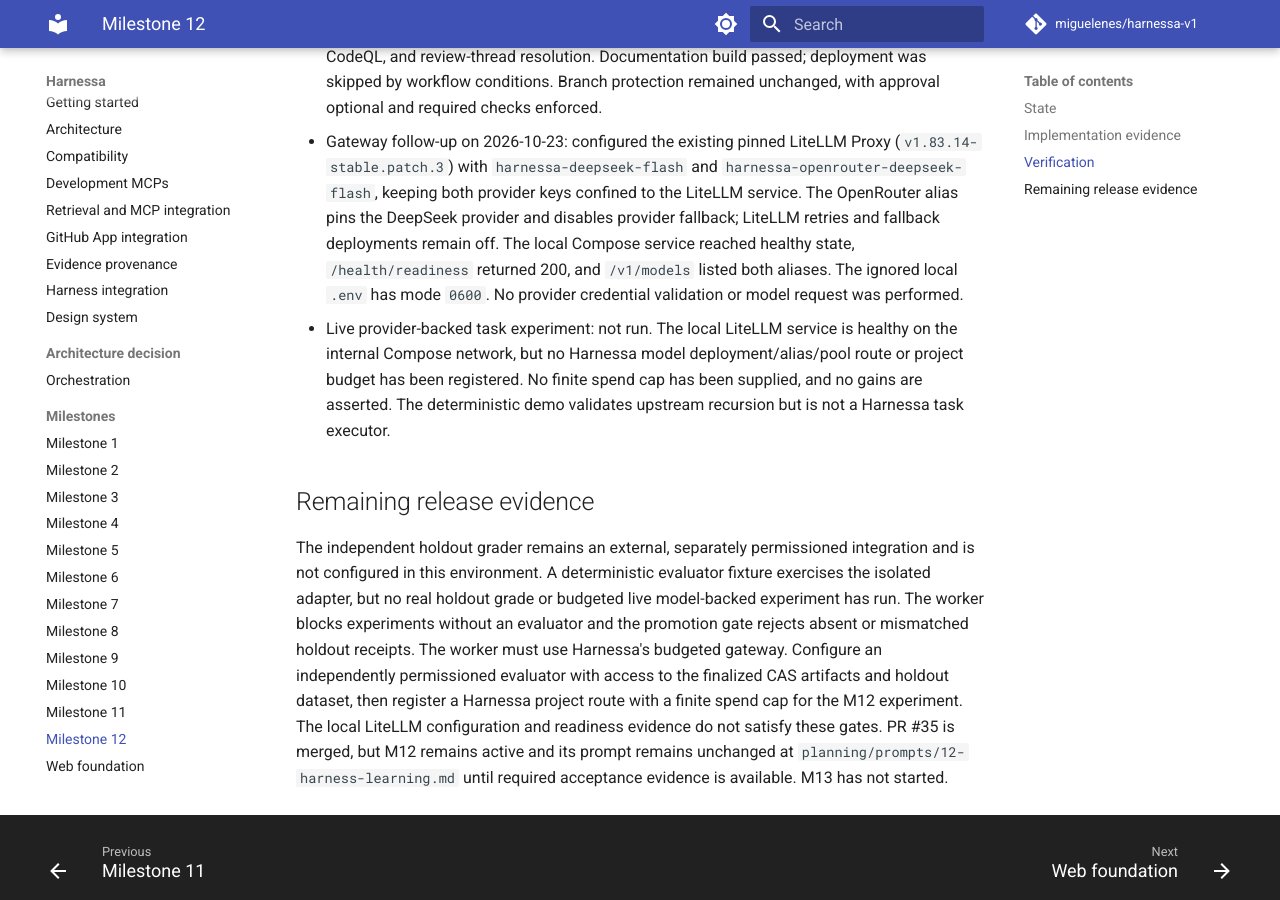
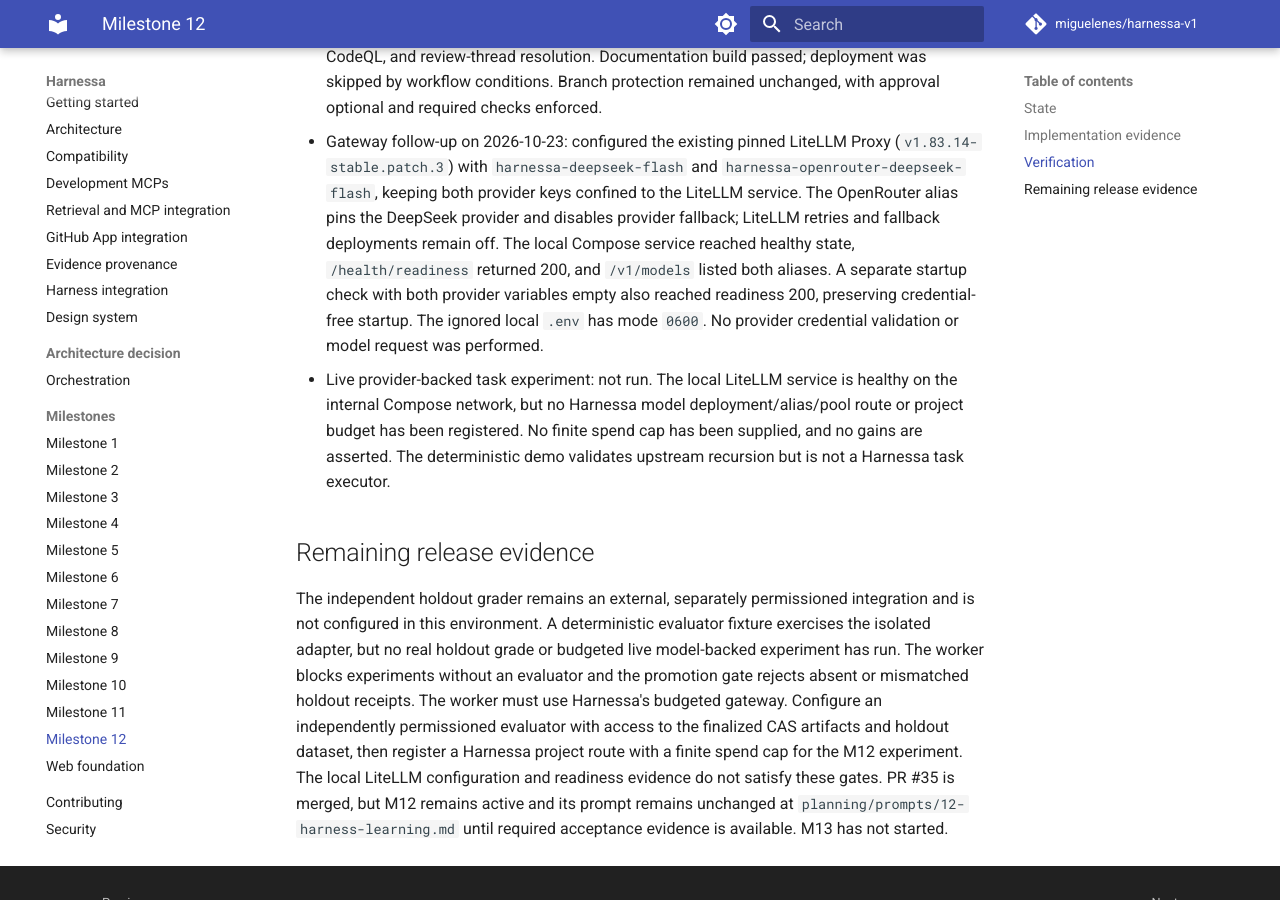
Before and after one commit to miguelenes/harnessa-v1, an MkDocs documentation site: the page built from docs/milestones/12.md, in a window 1280 px wide and 900 px high, scrolled down 2314 px. Built offline with MkDocs 1.6.1 and Material for MkDocs 9.7.7, drawn with Linux system fonts in a browser that asks for light colours; comment, search, counter and statistics services are not loaded.

Commit message:
docs: record credential-free gateway check

```diff
--- a/docs/milestones/12.md
+++ b/docs/milestones/12.md
@@ -25,7 +25,7 @@
 - `git diff --check`: passed.
 - `pnpm --filter @harnessa/web typecheck`, `lint`, and `build`: passed.
 - Hosted required checks passed on reviewed head `81d9ee2a642b76032520be22702e84bf7988dc58`: Local CI (push and pull-request runs), CodeQL, and review-thread resolution. Documentation build passed; deployment was skipped by workflow conditions. Branch protection remained unchanged, with approval optional and required checks enforced.
-- Gateway follow-up on 2026-10-23: configured the existing pinned LiteLLM Proxy (`v1.83.14-stable.patch.3`) with `harnessa-deepseek-flash` and `harnessa-openrouter-deepseek-flash`, keeping both provider keys confined to the LiteLLM service. The OpenRouter alias pins the DeepSeek provider and disables provider fallback; LiteLLM retries and fallback deployments remain off. The local Compose service reached healthy state, `/health/readiness` returned 200, and `/v1/models` listed both aliases. The ignored local `.env` has mode `0600`. No provider credential validation or model request was performed.
+- Gateway follow-up on 2026-10-23: configured the existing pinned LiteLLM Proxy (`v1.83.14-stable.patch.3`) with `harnessa-deepseek-flash` and `harnessa-openrouter-deepseek-flash`, keeping both provider keys confined to the LiteLLM service. The OpenRouter alias pins the DeepSeek provider and disables provider fallback; LiteLLM retries and fallback deployments remain off. The local Compose service reached healthy state, `/health/readiness` returned 200, and `/v1/models` listed both aliases. A separate startup check with both provider variables empty also reached readiness 200, preserving credential-free startup. The ignored local `.env` has mode `0600`. No provider credential validation or model request was performed.
 - Live provider-backed task experiment: not run. The local LiteLLM service is healthy on the internal Compose network, but no Harnessa model deployment/alias/pool route or project budget has been registered. No finite spend cap has been supplied, and no gains are asserted. The deterministic demo validates upstream recursion but is not a Harnessa task executor.
 
 ## Remaining release evidence
```
